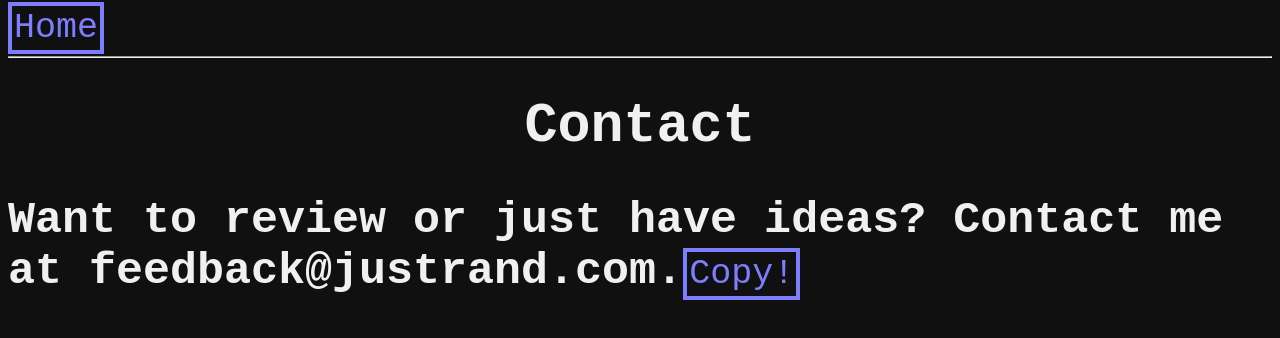
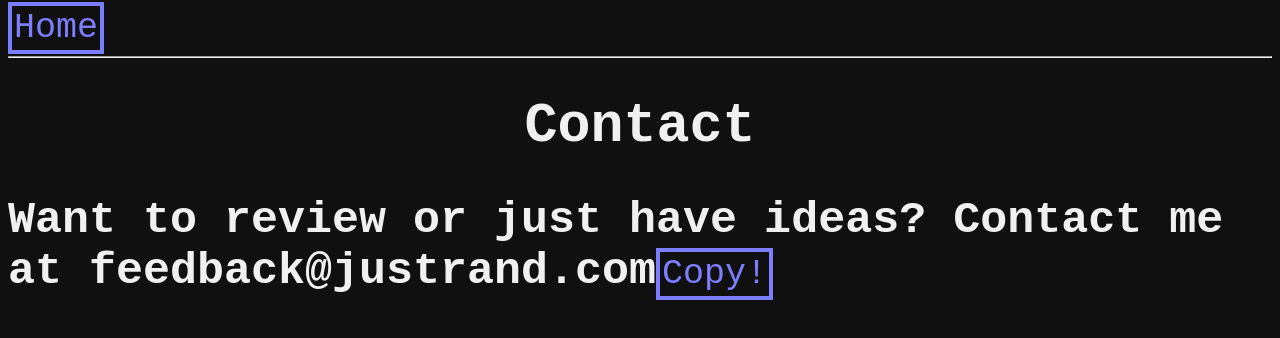
Before and after one commit to DavidienYT/DavidienYT.github.io, a plain HTML site: page review.html in a window 1280 px wide. Drawn offline with Linux system fonts and the light colour scheme.

Commit message:
Update review.html

```diff
--- a/review.html
+++ b/review.html
@@ -13,6 +13,6 @@
   <hr>
   <body>
     <h1>Contact</h1>
-    <h2>Want to review or just have ideas? Contact me at <h2 id="Email">feedback@justrand.com</h2><h2>.</h2><a onclick="copy_to_clipboard('Email')">Copy!</a>
+    <h2>Want to review or just have ideas? Contact me at <h2 id="Email">feedback@justrand.com</h2><a onclick="copy_to_clipboard('Email')">Copy!</a>
   </body>
 </html>
```
